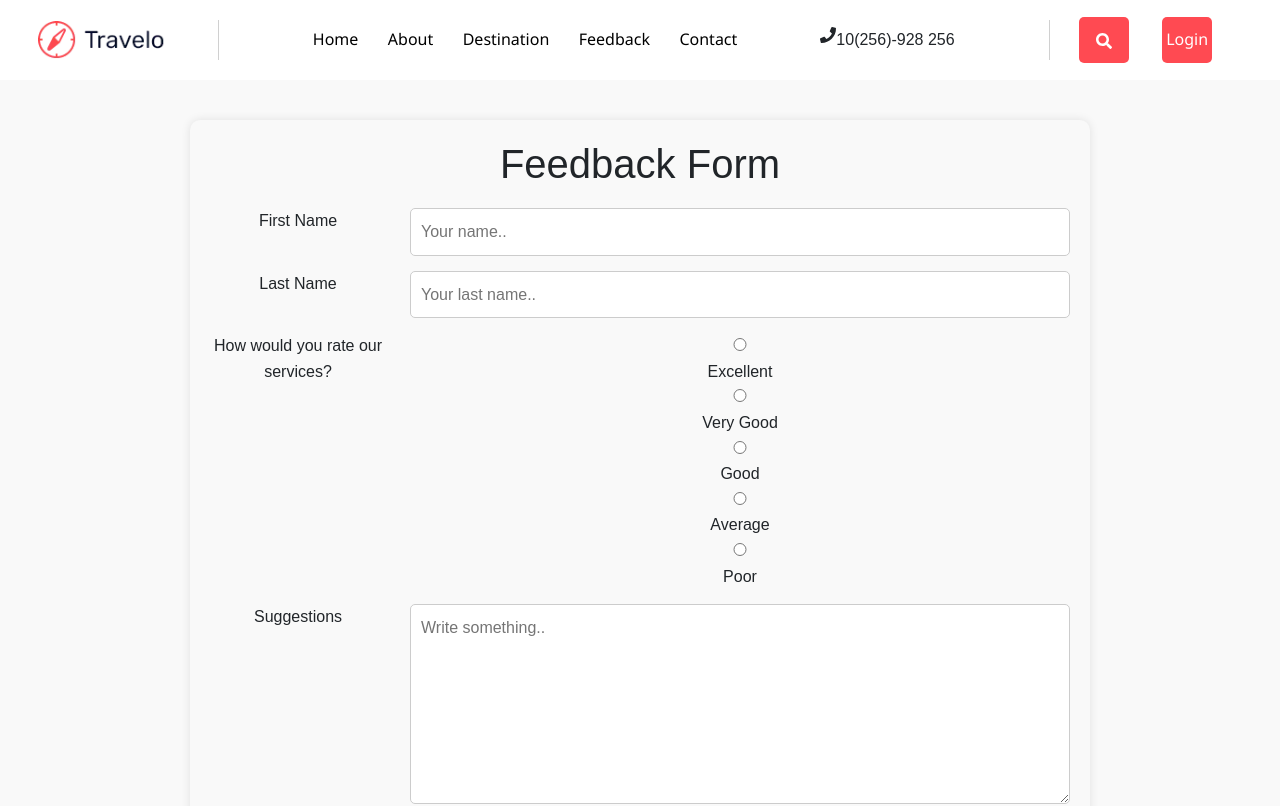
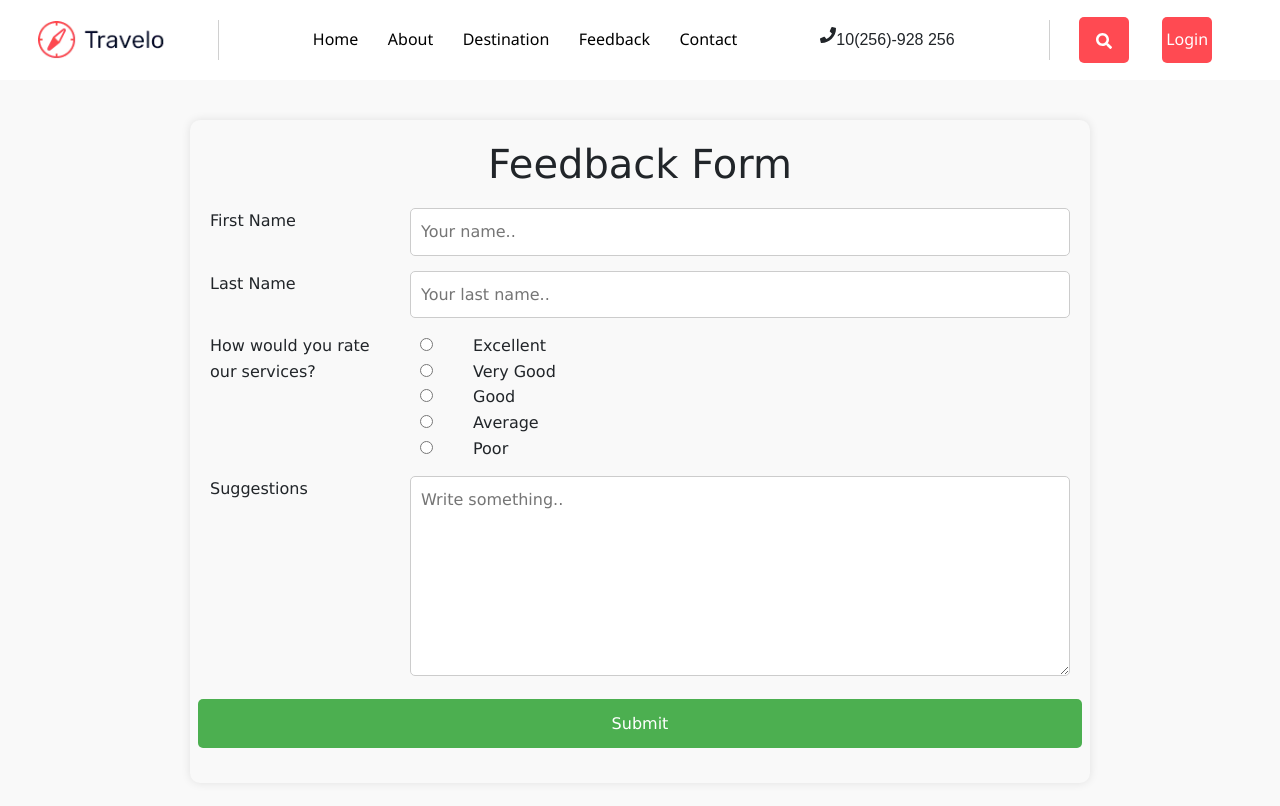
Before and after one commit to YAHIA-HASSAN/travelo-clone-react, a React (Create React App) app: page /Feedback in a window 1280 px wide. Shown: the top 806 px of the page. Built offline with nearby package versions, Linux system fonts and the light colour scheme.

Commit message:
Update Feedback Form

```diff
--- a/src/Components/FeedbackForm/FeedbackForm.css
+++ b/src/Components/FeedbackForm/FeedbackForm.css
@@ -5,6 +5,8 @@
     background-color: #f9f9f9;
     border-radius: 10px;
     box-shadow: 0 0 10px rgba(0, 0, 0, 0.1);
+    text-align: left;
+    font-family: 'Lucida Sans', sans-serif;
   }
 
   h1 {
@@ -61,7 +63,9 @@
   }
 
   .col-75 input[type="radio"] {
-    margin-right: 10px;
+    margin-right: 30px;
+    width: 5%;
+    margin-left: 0;
   }
 
   label {
```
